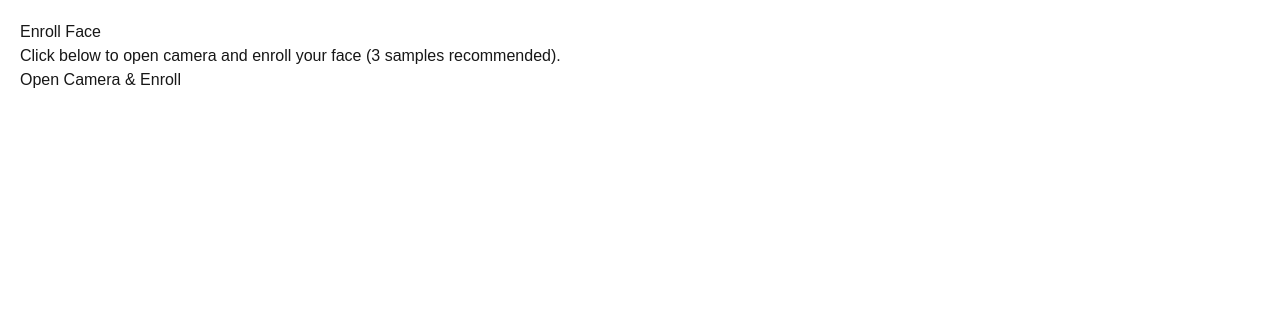
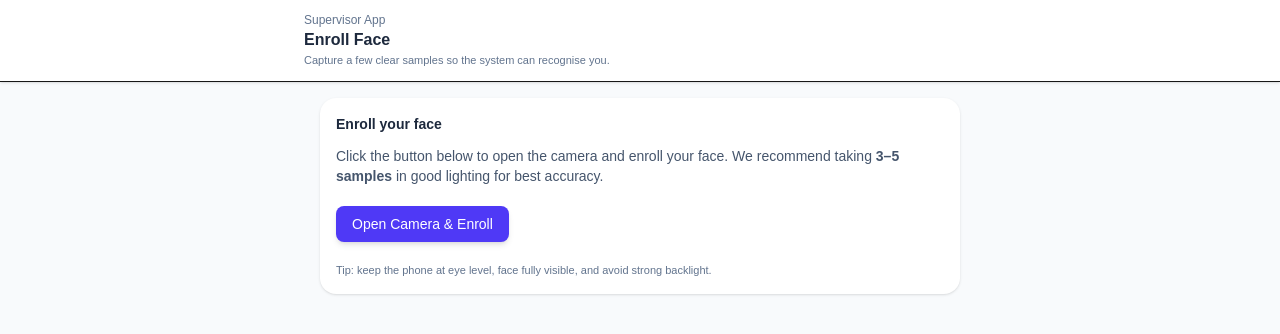
Before and after one commit to cazbrain2412/sidhivanyak-face-app, a Next.js app: page /supervisor/enroll in a window 1280 px wide. Shown: the top 334 px of the page. Built offline with nearby package versions, Linux system fonts and the light colour scheme.

Commit message:
Supervisor enroll face page UI added

```diff
--- a/app/supervisor/enroll/page.js
+++ b/app/supervisor/enroll/page.js
@@ -1,12 +1,55 @@
 "use client";
-import { useEffect } from "react";
-export default function EnrollPage(){
-  useEffect(()=>{ /* optionally redirect to face-capture UI */ },[]);
+
+import { useRouter } from "next/navigation";
+
+export default function SupervisorEnrollPage() {
+  const router = useRouter();
+
+  function openCameraForEnroll() {
+    // Re-use the same camera page you already have.
+    // If later you make a separate /supervisor/face-enroll page,
+    // just change this path.
+    router.push("/supervisor/face-punch?self=1");
+  }
+
   return (
-    <div style={{padding:20}}>
-      <h1>Enroll Face</h1>
-      <p>Click below to open camera and enroll your face (3 samples recommended).</p>
-      <button onClick={()=> window.location.href = '/supervisor/face-punch?self=1'}>Open Camera & Enroll</button>
+    <div className="min-h-screen bg-slate-50 flex flex-col">
+      {/* Header */}
+      <header className="w-full bg-white border-b shadow-sm px-4 py-3">
+        <div className="max-w-2xl mx-auto">
+          <div className="text-xs text-slate-500">Supervisor App</div>
+          <div className="font-semibold text-slate-800">Enroll Face</div>
+          <div className="text-[11px] text-slate-500">
+            Capture a few clear samples so the system can recognise you.
+          </div>
+        </div>
+      </header>
+
+      {/* Content */}
+      <main className="flex-1 px-4 py-4 max-w-2xl mx-auto w-full pb-16">
+        <section className="bg-white rounded-2xl shadow-sm p-4 space-y-3">
+          <h2 className="text-sm font-semibold text-slate-800">
+            Enroll your face
+          </h2>
+          <p className="text-sm text-slate-600">
+            Click the button below to open the camera and enroll your face.
+            We recommend taking <strong>3–5 samples</strong> in good lighting
+            for best accuracy.
+          </p>
+
+          <button
+            onClick={openCameraForEnroll}
+            className="mt-2 bg-indigo-600 text-white px-4 py-2 rounded-lg shadow-md text-sm hover:bg-indigo-700 active:bg-indigo-800"
+          >
+            Open Camera &amp; Enroll
+          </button>
+
+          <p className="text-[11px] text-slate-500 mt-2">
+            Tip: keep the phone at eye level, face fully visible, and avoid
+            strong backlight.
+          </p>
+        </section>
+      </main>
     </div>
   );
 }
```
